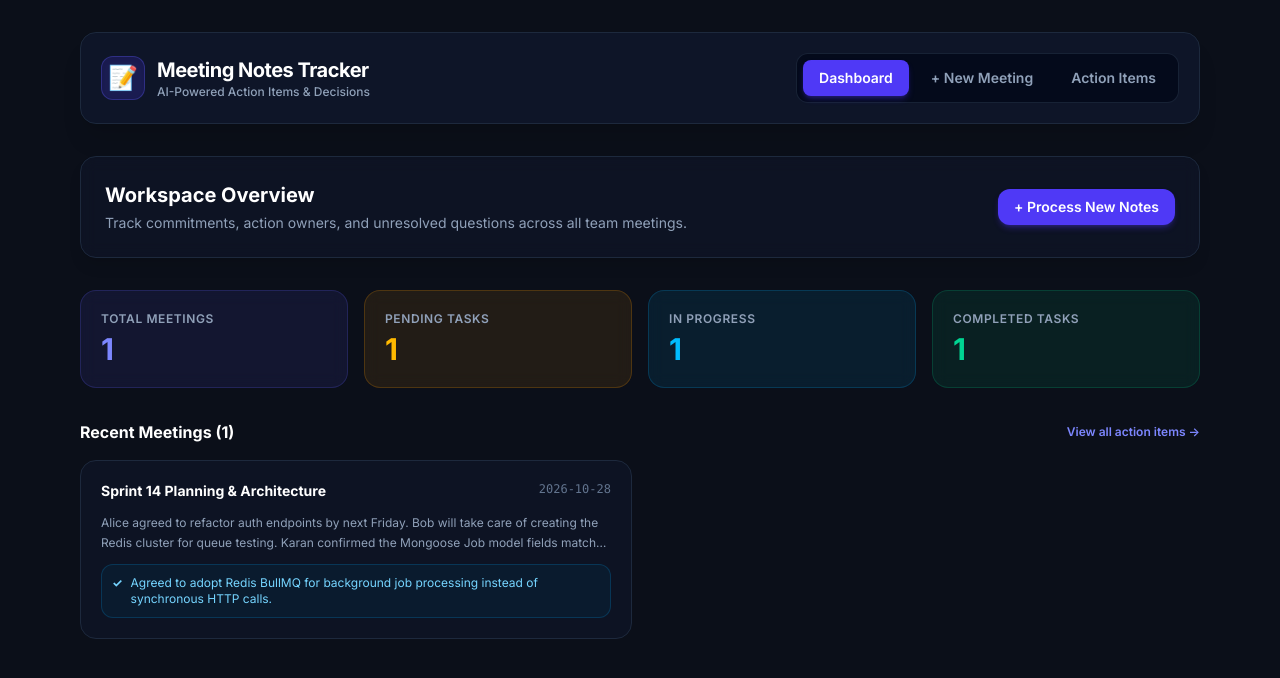
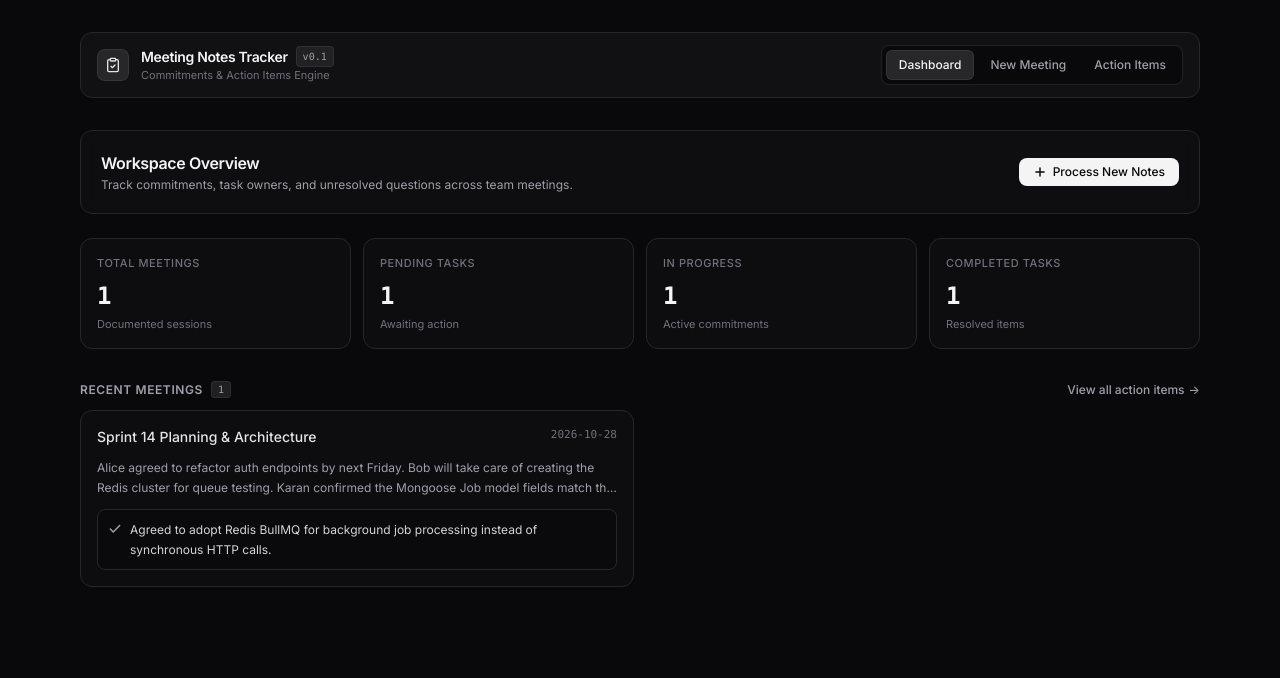
Before and after one commit to karankumar1106/meeting_notes_tracker, a React (Vite) app in the folder client/: page / in a window 1280 px wide. Shown: the top 678 px of the page. Built offline with nearby package versions, Linux system fonts and the light colour scheme.

Commit message:
style: overhaul UI design system to clean engineering aesthetic (Linear/Raycast inspired)

```diff
--- a/client/src/components/Dashboard.jsx
+++ b/client/src/components/Dashboard.jsx
@@ -1,10 +1,10 @@
 /**
- * Dashboard Component
+ * Dashboard Component (Human-Crafted Engineering Aesthetic)
  *
- * Props:
- * - meetings: array of all meetings
- * - items: array of all action items
- * - onNavigate: tab switching callback (e.g. onNavigate('create') or onNavigate('items'))
+ * Styled following modern productivity tools (Linear, Raycast, GitHub):
+ * - Neutral zinc metric cards with monospace figures
+ * - High-contrast, clean action buttons (light-on-dark)
+ * - Refined recent meetings cards with clean typography and subtle borders
  */
 function Dashboard({ meetings, items, onNavigate }) {
   const pendingCount = items.filter((i) => i.status === 'pending').length;
@@ -15,112 +15,121 @@ function Dashboard({ meetings, items, onNavigate }) {
     {
       label: 'Total Meetings',
       value: meetings.length,
-      color: 'text-indigo-400',
-      border: 'border-indigo-500/20',
-      bg: 'bg-indigo-500/10'
+      subtext: 'Documented sessions'
     },
     {
       label: 'Pending Tasks',
       value: pendingCount,
-      color: 'text-amber-400',
-      border: 'border-amber-500/20',
-      bg: 'bg-amber-500/10'
+      subtext: 'Awaiting action'
     },
     {
       label: 'In Progress',
       value: inProgressCount,
-      color: 'text-sky-400',
-      border: 'border-sky-500/20',
-      bg: 'bg-sky-500/10'
+      subtext: 'Active commitments'
     },
     {
       label: 'Completed Tasks',
       value: completedCount,
-      color: 'text-emerald-400',
-      border: 'border-emerald-500/20',
-      bg: 'bg-emerald-500/10'
+      subtext: 'Resolved items'
     }
   ];
 
   return (
-    <div className="space-y-8">
-      {/* Welcome Banner */}
-      <div className="bg-slate-900/60 border border-slate-800 rounded-2xl p-6 shadow-lg backdrop-blur-sm">
-        <div className="flex flex-col md:flex-row md:items-center justify-between gap-4">
+    <div className="space-y-6">
+      {/* Workspace Overview Header */}
+      <div className="flex flex-col sm:flex-row sm:items-center justify-between gap-4 p-5 bg-zinc-900/40 border border-zinc-800 rounded-xl backdrop-blur-sm">
         <div>
-            <h2 className="text-xl font-bold text-white mb-1">
+          <h2 className="text-base font-semibold text-zinc-100 tracking-tight">
             Workspace Overview
           </h2>
-            <p className="text-sm text-slate-400">
-              Track commitments, action owners, and unresolved questions across all team meetings.
+          <p className="text-xs text-zinc-400 mt-0.5">
+            Track commitments, task owners, and unresolved questions across team meetings.
           </p>
         </div>
         <button
           type="button"
           onClick={() => onNavigate('create')}
-            className="self-start md:self-auto px-4 py-2 text-sm font-semibold text-white bg-indigo-600 hover:bg-indigo-500 rounded-xl transition-all shadow-md shadow-indigo-600/30 cursor-pointer"
+          className="self-start sm:self-auto inline-flex items-center gap-1.5 px-3.5 py-1.5 text-xs font-medium text-zinc-950 bg-zinc-100 hover:bg-white rounded-lg transition-all shadow-xs cursor-pointer shrink-0"
         >
-            + Process New Notes
+          <svg className="w-3.5 h-3.5" viewBox="0 0 24 24" fill="none" stroke="currentColor" strokeWidth="2.5" strokeLinecap="round" strokeLinejoin="round">
+            <line x1="12" y1="5" x2="12" y2="19" />
+            <line x1="5" y1="12" x2="19" y2="12" />
+          </svg>
+          Process New Notes
         </button>
       </div>
-      </div>
 
-      {/* Dynamic Metric Cards Grid */}
-      <div className="grid grid-cols-2 md:grid-cols-4 gap-4">
+      {/* Structured Metrics Grid */}
+      <div className="grid grid-cols-2 md:grid-cols-4 gap-3">
         {stats.map((stat) => (
           <div
             key={stat.label}
-            className={`p-5 rounded-2xl border ${stat.border} ${stat.bg} backdrop-blur-sm`}
+            className="p-4 rounded-xl border border-zinc-800 bg-zinc-900/30 hover:border-zinc-700/60 transition-colors"
           >
-            <p className="text-xs font-semibold text-slate-400 uppercase tracking-wider mb-1">
+            <p className="text-[11px] font-medium text-zinc-500 uppercase tracking-wider mb-2">
               {stat.label}
             </p>
-            <p className={`text-3xl font-extrabold ${stat.color}`}>
+            <div className="flex items-baseline gap-2">
+              <span className="text-2xl font-bold font-mono tracking-tight text-zinc-100">
                 {stat.value}
+              </span>
+            </div>
+            <p className="text-[11px] text-zinc-500 mt-1">
+              {stat.subtext}
             </p>
           </div>
         ))}
       </div>
 
       {/* Recent Meetings Section */}
-      <div className="space-y-4">
+      <div className="space-y-3 pt-2">
         <div className="flex items-center justify-between">
-          <h3 className="text-base font-bold text-white">
-            Recent Meetings ({meetings.length})
+          <div className="flex items-center gap-2">
+            <h3 className="text-xs font-semibold uppercase tracking-wider text-zinc-400">
+              Recent Meetings
             </h3>
+            <span className="text-[10px] font-mono px-1.5 py-0.2 rounded bg-zinc-800/80 text-zinc-400 border border-zinc-700/50">
+              {meetings.length}
+            </span>
+          </div>
           <button
             type="button"
             onClick={() => onNavigate('items')}
-            className="text-xs font-semibold text-indigo-400 hover:text-indigo-300 transition-colors cursor-pointer"
+            className="text-xs font-medium text-zinc-400 hover:text-zinc-200 transition-colors cursor-pointer flex items-center gap-1"
           >
-            View all action items →
+            <span>View all action items</span>
+            <span>→</span>
           </button>
         </div>
 
-        <div className="grid grid-cols-1 md:grid-cols-2 gap-4">
+        <div className="grid grid-cols-1 md:grid-cols-2 gap-3">
           {meetings.map((meeting) => (
             <div
               key={meeting.id}
-              className="p-5 bg-slate-900/60 border border-slate-800 rounded-2xl space-y-3 hover:border-slate-700/80 transition-all"
+              className="p-4 bg-zinc-900/30 border border-zinc-800 hover:border-zinc-700/70 rounded-xl space-y-3 transition-colors"
             >
-              <div className="flex items-start justify-between gap-2">
-                <h4 className="text-sm font-bold text-white">
+              <div className="flex items-start justify-between gap-3">
+                <h4 className="text-sm font-medium text-zinc-200 leading-snug">
                   {meeting.title}
                 </h4>
-                <span className="text-xs text-slate-500 font-mono">
+                <span className="text-[11px] text-zinc-500 font-mono shrink-0">
                   {meeting.date}
                 </span>
               </div>
 
-              <p className="text-xs text-slate-400 line-clamp-2 leading-relaxed">
+              <p className="text-xs text-zinc-400 line-clamp-2 leading-relaxed">
                 {meeting.notes}
               </p>
 
-              {/* Decisions Preview */}
+              {/* Clean Decision Pill */}
               {meeting.decisions && meeting.decisions.length > 0 && (
-                <div className="p-2.5 rounded-xl bg-sky-950/30 border border-sky-500/20 text-xs text-sky-300 flex items-start gap-2">
-                  <span className="font-bold">✓</span>
-                  <span>{meeting.decisions[0]}</span>
+                <div className="p-2.5 rounded-lg bg-zinc-950/70 border border-zinc-800 text-xs text-zinc-300 flex items-start gap-2">
+                  <svg className="w-3.5 h-3.5 text-zinc-400 shrink-0 mt-0.5" viewBox="0 0 24 24" fill="none" stroke="currentColor" strokeWidth="2.5" strokeLinecap="round" strokeLinejoin="round">
+                    <polyline points="20 6 9 17 4 12" />
+                  </svg>
+                  <span className="text-zinc-300 text-xs leading-relaxed">
+                    {meeting.decisions[0]}
+                  </span>
                 </div>
               )}
             </div>
--- a/client/src/components/Navbar.jsx
+++ b/client/src/components/Navbar.jsx
@@ -1,49 +1,73 @@
 /**
- * Navbar Component
+ * Navbar Component (Human-Crafted Engineering Aesthetic)
  *
- * Props:
- * - activeTab: string representing current tab ('dashboard' | 'create' | 'items')
- * - setActiveTab: function to change the active tab in the parent (App)
+ * Styled following modern productivity tools (Linear, Raycast, GitHub):
+ * - Neutral zinc palette (no neon purple glows or generic AI gradients)
+ * - Sharp geometric vector icon instead of cartoon emojis
+ * - Clean segmented tab control with micro-borders and subtle contrast
+ * - High-density, professional typography
  */
 function Navbar({ activeTab, setActiveTab }) {
   const navItems = [
     { id: 'dashboard', label: 'Dashboard' },
-    { id: 'create', label: '+ New Meeting' },
+    { id: 'create', label: 'New Meeting' },
     { id: 'items', label: 'Action Items' },
   ];
 
   return (
-    <header className="flex flex-col md:flex-row items-center justify-between gap-4 p-5 bg-slate-900/90 border border-slate-800 rounded-2xl shadow-xl backdrop-blur-md mb-8">
-      {/* Brand logo & title */}
+    <header className="flex flex-col sm:flex-row items-center justify-between gap-4 px-4 py-3 bg-zinc-900/60 border border-zinc-800 rounded-xl shadow-xs backdrop-blur-sm mb-8">
+      {/* Brand: Clean Vector Mark + Crisp Typography */}
       <div className="flex items-center gap-3">
-        <div className="flex items-center justify-center w-11 h-11 rounded-xl bg-indigo-600/20 border border-indigo-500/30 text-2xl shadow-inner">
-          📝
+        <div className="flex items-center justify-center w-8 h-8 rounded-lg bg-zinc-800 border border-zinc-700/60 text-zinc-100 shrink-0">
+          <svg
+            className="w-4 h-4 text-zinc-200"
+            viewBox="0 0 24 24"
+            fill="none"
+            stroke="currentColor"
+            strokeWidth="2"
+            strokeLinecap="round"
+            strokeLinejoin="round"
+            aria-hidden="true"
+          >
+            <path d="M16 4h2a2 2 0 0 1 2 2v14a2 2 0 0 1-2 2H6a2 2 0 0 1-2-2V6a2 2 0 0 1 2-2h2" />
+            <path d="M15 2H9a1 1 0 0 0-1 1v2a1 1 0 0 0 1 1h6a1 1 0 0 0 1-1V3a1 1 0 0 0-1-1Z" />
+            <path d="m9 14 2 2 4-4" />
+          </svg>
         </div>
         <div>
-          <h1 className="text-xl font-bold tracking-tight text-white">
+          <div className="flex items-center gap-2">
+            <h1 className="text-sm font-semibold tracking-tight text-zinc-100">
               Meeting Notes Tracker
             </h1>
-          <p className="text-xs text-slate-400 font-medium">
-            AI-Powered Action Items & Decisions
+            <span className="text-[10px] font-mono font-medium px-1.5 py-0.5 rounded bg-zinc-800/80 text-zinc-400 border border-zinc-700/50">
+              v0.1
+            </span>
+          </div>
+          <p className="text-[11px] text-zinc-500 font-normal">
+            Commitments & Action Items Engine
           </p>
         </div>
       </div>
 
-      {/* Navigation tabs */}
-      <nav className="flex items-center gap-1.5 p-1.5 bg-slate-950/70 border border-slate-800/80 rounded-xl">
-        {navItems.map((item) => (
+      {/* Navigation: Segmented Control (Linear-Style Neutral Surface) */}
+      <nav className="flex items-center gap-1 p-1 bg-zinc-950/80 border border-zinc-800/80 rounded-lg">
+        {navItems.map((item) => {
+          const isActive = activeTab === item.id;
+          return (
             <button
               key={item.id}
               type="button"
-            className={`px-4 py-2 text-sm font-semibold rounded-lg transition-all duration-200 cursor-pointer ${activeTab === item.id
-                ? 'bg-indigo-600 text-white shadow-md shadow-indigo-600/30'
-                : 'text-slate-400 hover:text-slate-100 hover:bg-slate-800/60'
+              className={`px-3 py-1.5 text-xs font-medium rounded-md transition-all duration-150 cursor-pointer ${
+                isActive
+                  ? 'bg-zinc-800 text-zinc-100 shadow-xs border border-zinc-700/60'
+                  : 'text-zinc-400 hover:text-zinc-200 hover:bg-zinc-900/60'
               }`}
               onClick={() => setActiveTab(item.id)}
             >
               {item.label}
             </button>
-        ))}
+          );
+        })}
       </nav>
     </header>
   );
--- a/client/src/index.css
+++ b/client/src/index.css
@@ -3,9 +3,26 @@
 @layer base {
   body {
     font-family: 'Inter', -apple-system, BlinkMacSystemFont, 'Segoe UI', Roboto, sans-serif;
-    background-color: #0b0f19;
-    color: #f8fafc;
+    background-color: #09090b; /* True neutral zinc-950 canvas */
+    color: #f4f4f5;            /* Crisp zinc-100 text */
     min-height: 100vh;
     -webkit-font-smoothing: antialiased;
+    -moz-osx-font-smoothing: grayscale;
+  }
+
+  /* Refined subtle scrollbar for code and lists */
+  ::-webkit-scrollbar {
+    width: 6px;
+    height: 6px;
+  }
+  ::-webkit-scrollbar-track {
+    background: transparent;
+  }
+  ::-webkit-scrollbar-thumb {
+    background: #27272a;
+    border-radius: 9999px;
+  }
+  ::-webkit-scrollbar-thumb:hover {
+    background: #3f3f46;
   }
 }
```
Also changed, not shown: client/src/components/ActionItems.jsx (+115 -86 lines), client/src/components/CreateMeeting.jsx (+45 -27 lines). Lines whose indentation alone changed are shown as unchanged.
